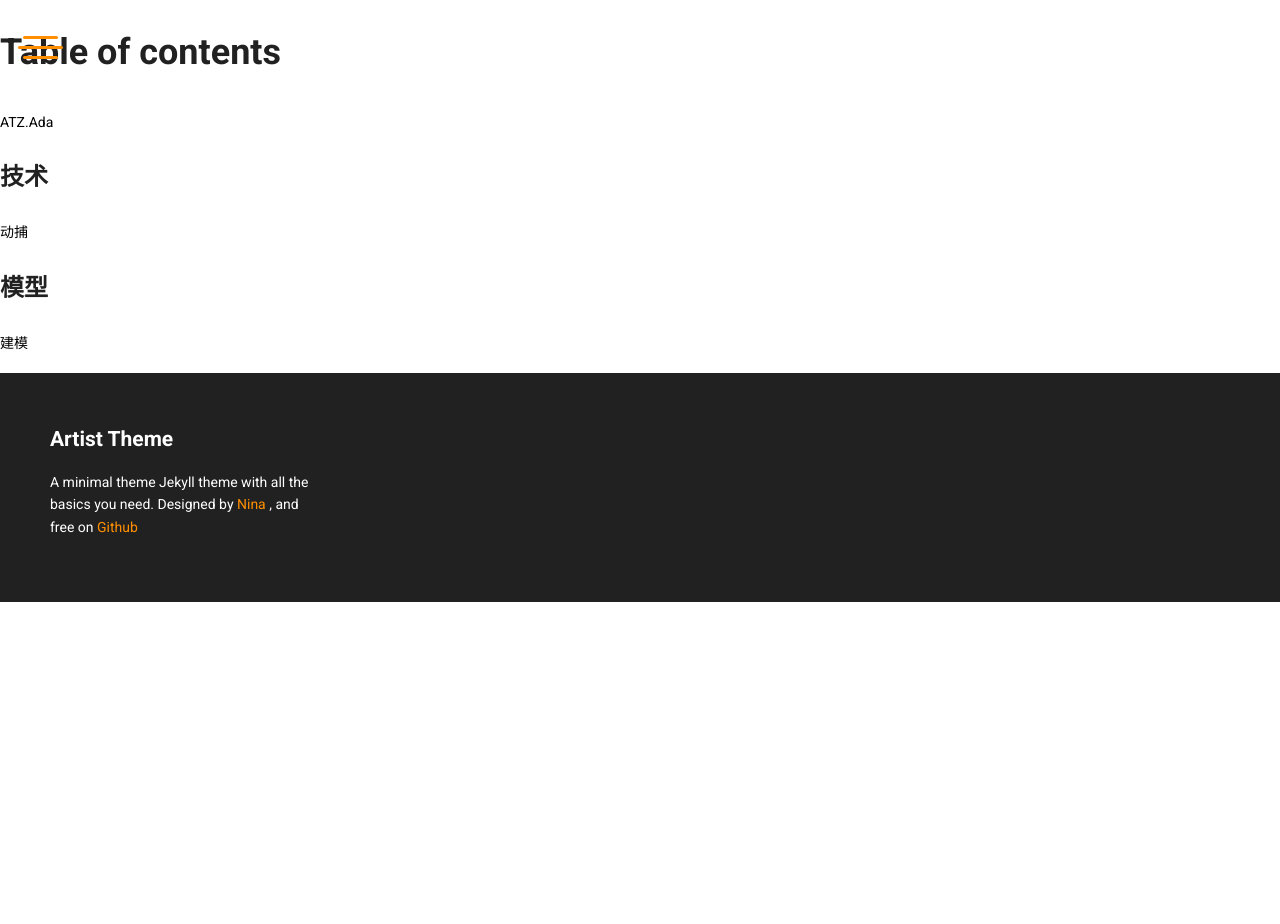
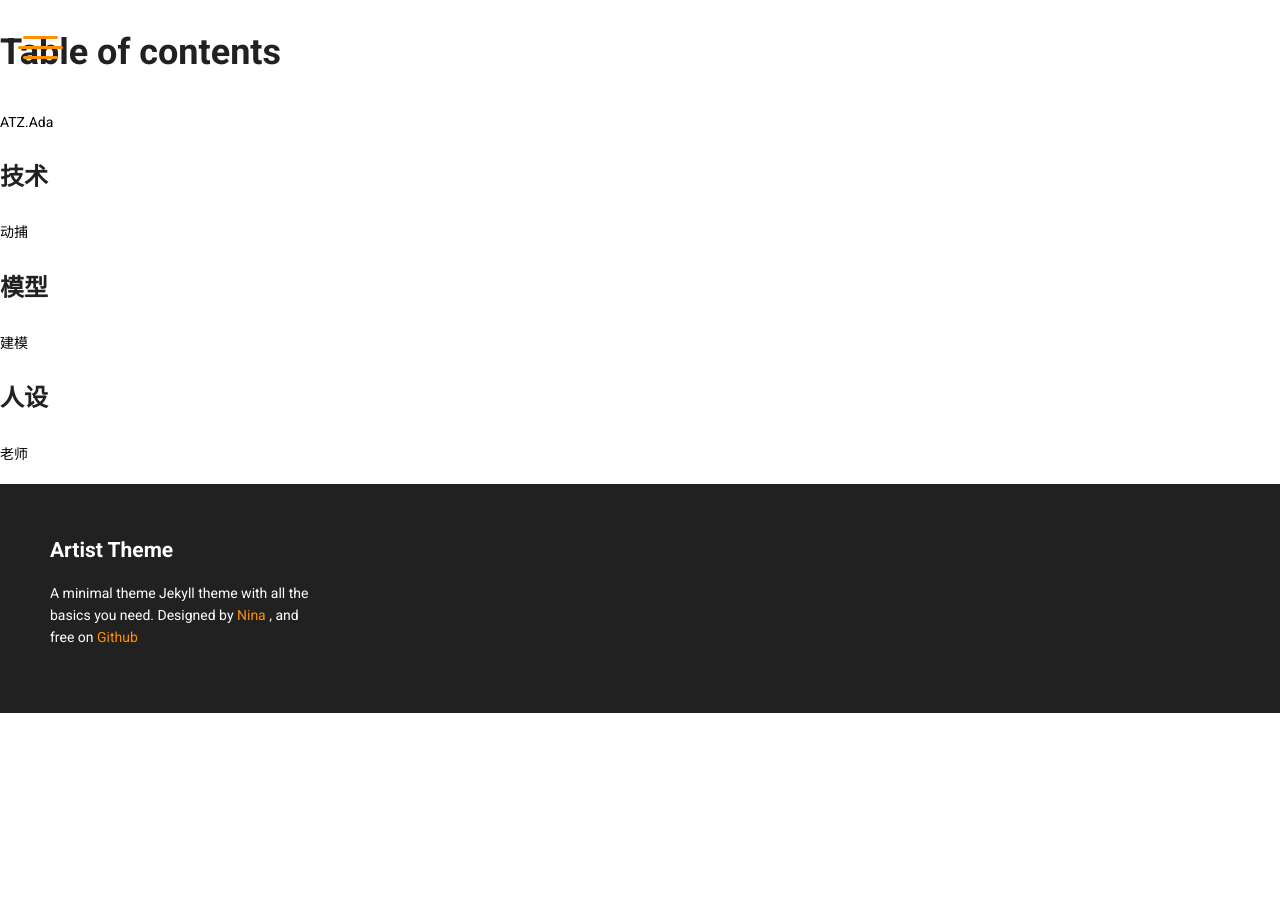
Before and after one commit to davkeor/davkeor.github.io, a Jekyll site: the page built from SUMMARY.md, in a window 1280 px wide. Built offline with Jekyll 4.4.1, drawn with Linux system fonts in a browser that asks for light colours; nearby versions of some CDN libraries; our own code applies the rules of GitHub Pages for plain Markdown files; Markdown is read by kramdown in place of the engine named in the settings.

Commit message:
GitBook: [master] 2 pages modified

```diff
--- a/SUMMARY.md
+++ b/SUMMARY.md
@@ -9,3 +9,7 @@
 ## 模型
 
 * [建模](mo-xing/jian-mo.md)
+
+## 人设
+
+* [老师](ren-she/lao-shi.md)
```
Also changed, not shown: ren-she/lao-shi.md (added, +1 -0 lines).
